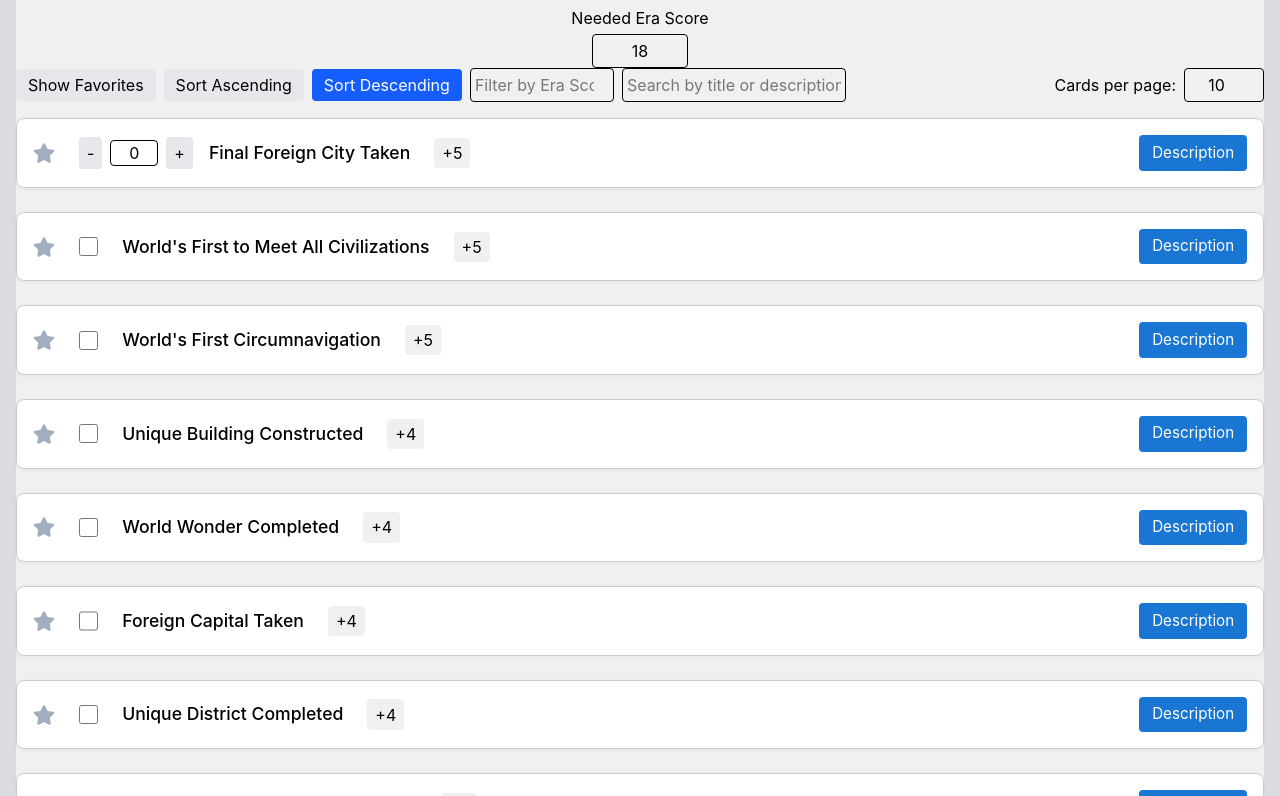
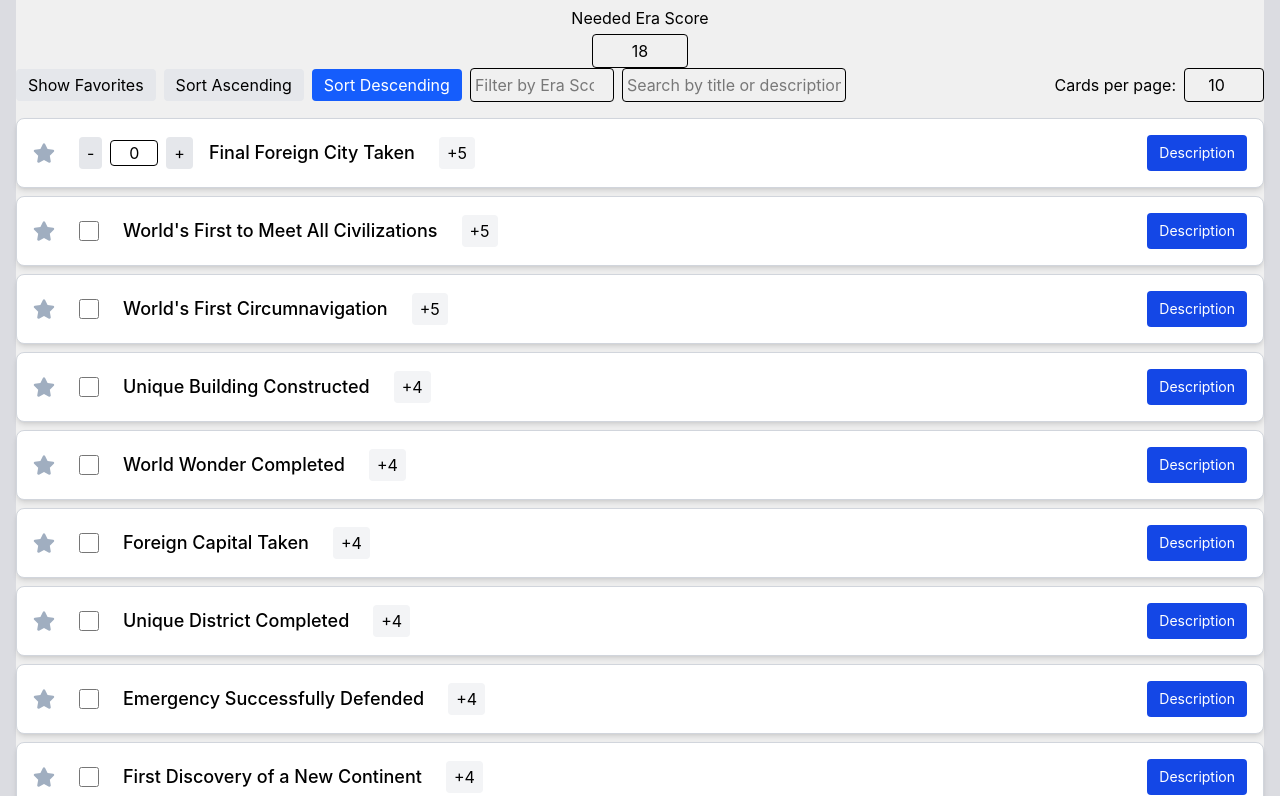
Before and after one commit to huntt3/Civ-6-Helper, a React (Vite) app: page / in a window 1280 px wide. Shown: the part 6424-7220 px from the top of the page. Built offline with nearby package versions, Linux system fonts and the light colour scheme.

Commit message:
EraScore into tailwind

```diff
--- a/src/App.jsx
+++ b/src/App.jsx
@@ -7,7 +7,6 @@ import TechTreeContainer from "./TechTree/TechTreeContainer";
 import DistrictDiscountingContainer from "./DistrictDiscountingTool/DistrictDiscountingContainer";
 import GreatPeopleContainer from "./GreatPeopleTracker/GreatPeopleContainer";
 import Footer from "./Footer/Footer";
-import CivModal from "./Templates/CivModal";
 import axios from "axios";
 
 const SETTINGS_KEY = "civ6-helper-settings";
--- a/src/EraScoreTracker/EraScore.jsx
+++ b/src/EraScoreTracker/EraScore.jsx
@@ -1,7 +1,6 @@
 import React, { useState } from "react";
 import EraScoreModal from "./EraScoreModal";
 import { FaStar } from "react-icons/fa";
-import "./EraTracker.css";
 
 const EraScore = ({
   title,
@@ -28,20 +27,16 @@ const EraScore = ({
   const increment = () => setCount((c) => c + 1);
   const decrement = () => setCount((c) => Math.max(0, c - 1));
 
+  // Card container with Tailwind for background, border, shadow, spacing, and rounded corners
   return (
-    <div className="era-score-card">
+    <div className="flex items-center bg-white text-black rounded-lg p-4 shadow-md border border-gray-300 gap-4 mb-2 relative">
+      {/* Favorite button with accessible label and no default button styling */}
       <button
         type="button"
-        className="mr-2 focus:outline-none"
+        className="mr-2 focus:outline-none bg-transparent border-none p-0 cursor-pointer"
         aria-label={favorited ? "Unfavorite" : "Favorite"}
         onClick={onToggleFavorite}
         tabIndex={0}
-        style={{
-          background: "none",
-          border: "none",
-          padding: 0,
-          cursor: "pointer",
-        }}
       >
         <FaStar
           size={22}
@@ -79,18 +74,18 @@ const EraScore = ({
         // For non-repeatable cards, show a checkbox
         <input
           type="checkbox"
-          className="era-score-checkbox"
+          className="mr-2 w-5 h-5 accent-blue-600 border-gray-400 rounded focus:ring-2 focus:ring-blue-400"
           aria-label="Mark as completed"
-          // For now, just local state
           checked={count > 0}
           onChange={() => setCount((c) => (c === 0 ? 1 : 0))}
-          style={{ width: "1.2rem", height: "1.2rem" }}
         />
       )}
-      <span className="era-score-title">{title}</span>
-      <span className="era-score-value">+{eraScore}</span>
+      <span className="text-lg font-medium mr-2">{title}</span>
+      <span className="bg-gray-100 rounded px-2 py-1 mr-2 text-base">
+        +{eraScore}
+      </span>
       <button
-        className="era-score-desc-btn"
+        className="ml-auto bg-blue-700 text-white rounded px-3 py-2 text-sm hover:bg-blue-800 focus:outline-none focus:ring-2 focus:ring-blue-400"
         onClick={handleModal}
         aria-label={`Show description for ${title}`}
       >
--- a/src/EraScoreTracker/EraScoreModal.jsx
+++ b/src/EraScoreTracker/EraScoreModal.jsx
@@ -1,5 +1,4 @@
 import React from "react";
-import "./EraTracker.css";
 
 // EraScoreModal is a reusable modal for showing EraScore descriptions
 const EraScoreModal = ({
@@ -14,23 +13,24 @@ const EraScoreModal = ({
 
   return (
     <div
-      className="era-score-modal"
+      className="fixed inset-0 w-screen h-screen bg-black bg-opacity-30 flex items-center justify-center z-50"
       role="dialog"
       aria-modal="true"
       aria-labelledby="modal-title"
     >
-      <div className="era-score-modal-content">
-        <h3 id="modal-title">{title}</h3>
-        <p>{description}</p>
-        {minEra != null ||
-          (maxEra != null && (
-            <div className="era-score-era">
-              {minEra} - {maxEra}
-            </div>
-          ))}
+      <div className="bg-white rounded-lg p-8 max-w-xs w-full shadow-2xl text-center">
+        <h3 id="modal-title" className="text-xl font-semibold mb-2">
+          {title}
+        </h3>
+        <p className="mb-2">{description}</p>
+        {(minEra != null || maxEra != null) && (
+          <div className="text-base text-gray-600 mb-2">
+            {minEra} - {maxEra}
+          </div>
+        )}
         <button
           onClick={onClose}
-          className="era-score-modal-close"
+          className="mt-4 bg-blue-700 text-white rounded px-4 py-2 text-sm hover:bg-blue-800 focus:outline-none focus:ring-2 focus:ring-blue-400"
           aria-label="Close description"
         >
           Close
--- a/src/EraScoreTracker/EraTracker.css
+++ /dev/null
@@ -1,150 +0,0 @@
-.era-tracker-container {
-  background: var(--primary-container-color);
-  color: var(--primary-text-color-dark);
-  border-radius: 0.5rem;
-  box-shadow: 0 2px 8px var(--container-shadow-light);
-  padding: 2rem;
-  margin: 2rem auto;
-  max-width: 600px;
-}
-
-.era-tracker-header {
-  display: flex;
-  align-items: center;
-  justify-content: space-between;
-  margin-bottom: 1rem;
-}
-
-.era-tracker-title {
-  font-size: 1.5rem;
-  margin: 0;
-  text-align: left;
-  color: var(--primary-text-color-dark);
-  font-family: var(--primary-font);
-}
-
-.era-tracker-collapse-btn {
-  background: var(--collapse-btn-color);
-  color: var(--primary-text-color-light);
-  border: none;
-  border-radius: 0.25rem;
-  padding: 0.4rem 0.8rem;
-  cursor: pointer;
-  font-size: 1rem;
-  font-family: var(--primary-font);
-  transition: background 0.2s;
-}
-.era-tracker-collapse-btn:hover,
-.era-tracker-collapse-btn:focus {
-  background: var(--collapse-btn-color-hover);
-}
-
-.era-score-list {
-  display: flex;
-  flex-direction: column;
-  gap: 1rem;
-}
-
-.era-score-card {
-  display: flex;
-  align-items: center;
-  background: var(--primary-bg-color);
-  color: var(--primary-text-color-dark);
-  border-radius: 0.5rem;
-  padding: 1rem;
-  box-shadow: 0 1px 4px var(--container-shadow-light);
-  border: 1px solid var(--primary-border-color);
-}
-
-.era-score-checkbox {
-  margin-right: 1rem;
-  width: 1.2rem;
-  height: 1.2rem;
-}
-
-.era-score-card {
-  display: flex;
-  align-items: center;
-  background: var(--primary-text-color-light);
-  border-radius: 0.5rem;
-  padding: 1rem;
-  box-shadow: 0 1px 4px var(--container-shadow-light);
-  gap: 1rem;
-  margin-bottom: 0.5rem;
-  position: relative;
-}
-
-.era-score-checkbox {
-  margin-right: 0.5rem;
-  width: 1.2rem;
-  height: 1.2rem;
-}
-
-.era-score-title {
-  font-size: 1.1rem;
-  font-weight: 500;
-  margin-right: 0.5rem;
-}
-
-.era-score-value {
-  background: var(--secondary-bg-color);
-  border-radius: 0.25rem;
-  padding: 0.2rem 0.5rem;
-  margin-right: 0.5rem;
-  font-size: 1rem;
-}
-
-.era-score-era {
-  font-size: 0.95rem;
-  color: var(--secondary-text-color-dark);
-  margin-right: 0.5rem;
-}
-
-.era-score-desc-btn {
-  margin-left: auto;
-  background: var(--wonder-btn-primary-color);
-  color: var(--primary-bg-color);
-  border: none;
-  border-radius: 0.25rem;
-  padding: 0.4rem 0.8rem;
-  cursor: pointer;
-  font-size: 0.95rem;
-  transition: background 0.2s;
-}
-.era-score-desc-btn:hover {
-  background: var(--wonder-btn-primary-hover-color);
-}
-
-.era-score-modal {
-  position: fixed;
-  top: 0;
-  left: 0;
-  width: 100vw;
-  height: 100vh;
-  background: var(--container-shadow-light);
-  display: flex;
-  align-items: center;
-  justify-content: center;
-  z-index: 1000;
-}
-.era-score-modal-content {
-  background: var(--primary-bg-color);
-  border-radius: 0.5rem;
-  padding: 2rem;
-  max-width: 400px;
-  box-shadow: 0 2px 16px var(--container-shadow-light);
-  text-align: center;
-}
-.era-score-modal-close {
-  margin-top: 1rem;
-  background: var(--wonder-btn-primary-color);
-  color: var(--primary-bg-color);
-  border: none;
-  border-radius: 0.25rem;
-  padding: 0.4rem 0.8rem;
-  cursor: pointer;
-  font-size: 0.95rem;
-}
-.era-score-modal-close:hover {
-  background: var(--wonder-btn-primary-hover-color);
-}
--- a/src/EraScoreTracker/EraTrackerContainer.jsx
+++ b/src/EraScoreTracker/EraTrackerContainer.jsx
@@ -2,7 +2,6 @@ import React, { useEffect, useState } from "react";
 import EraScore from "./EraScore";
 import ProgressBar from "./ProgressBar";
 import CollapsibleContainer from "../Templates/CollapsibleContainer";
-import "./EraTracker.css";
 
 const FAVORITES_KEY = "civ6-helper-eraScore-favorites";
 
```
